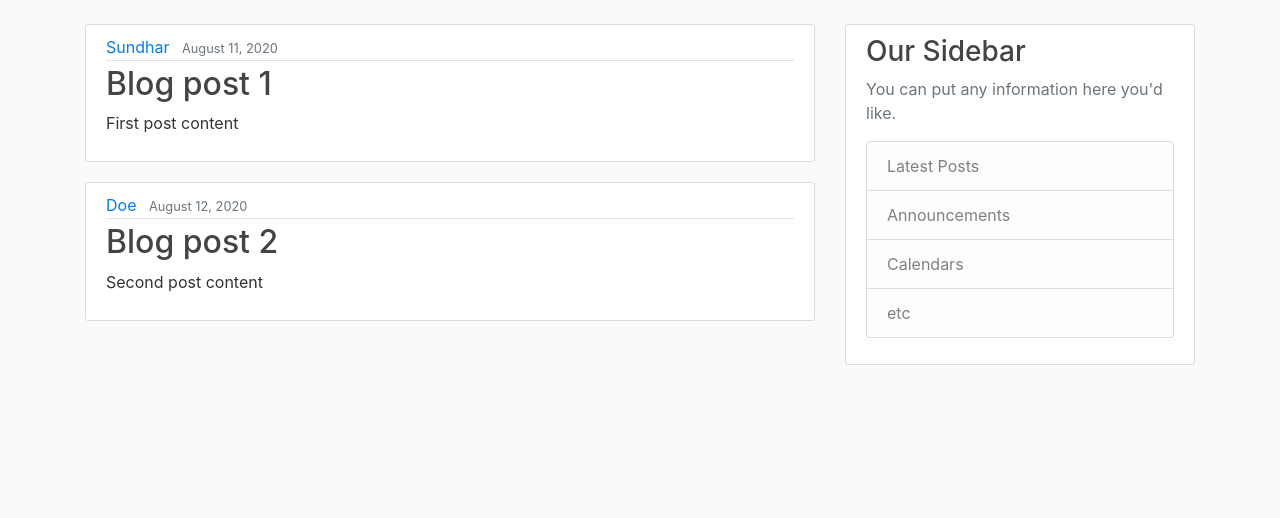
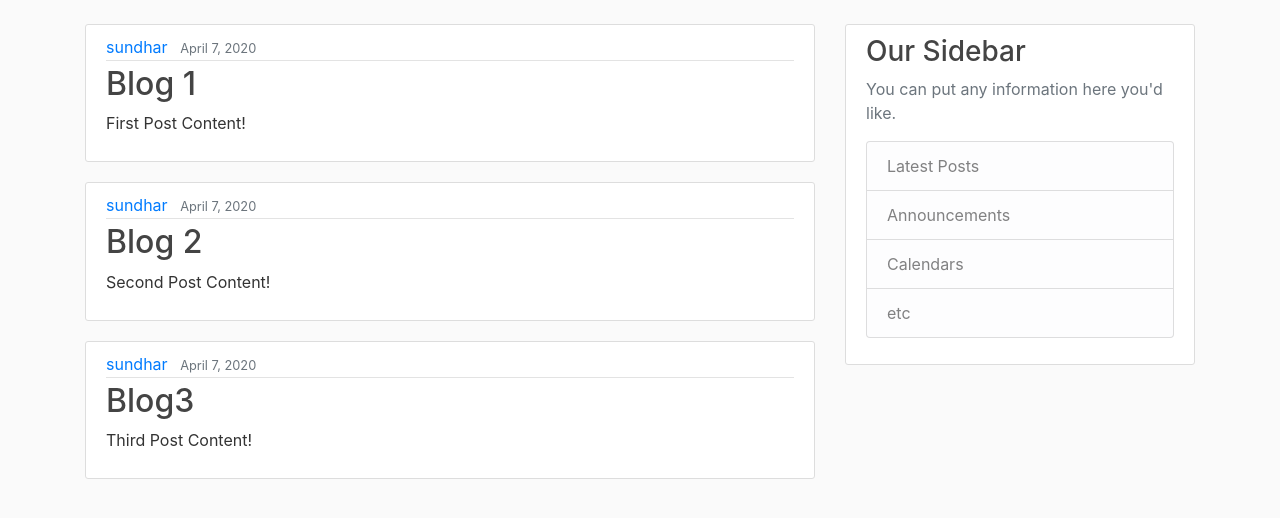
Before and after one commit to sundhar-velmurugan/django-webapp, a Django app: page / in a window 1280 px wide. Shown: the part 56-574 px from the top of the page. Run offline with Django 3.2, Linux system fonts and the light colour scheme; data comes from the database, SQL or seed files in the repository; some libraries are stand-ins or nearby versions.

Commit message:
viewing posts from the database

```diff
--- a/django_project/blog/templates/blog/home.html
+++ b/django_project/blog/templates/blog/home.html
@@ -5,7 +5,7 @@
       <div class="media-body">
         <div class="article-metadata">
           <a class="mr-2" href="#">{{ post.author }}</a>
-          <small class="text-muted">{{ post.date_posted }}</small>
+          <small class="text-muted">{{ post.date_posted|date:"F j, Y" }}</small>
         </div>
         <h2><a class="article-title" href="#">{{ post.title }}</a></h2>
         <p class="article-content">{{ post.content }}</p>
--- a/django_project/blog/views.py
+++ b/django_project/blog/views.py
@@ -1,23 +1,9 @@
 from django.shortcuts import render
-
-posts = [
-  {
-    'author': 'Sundhar',
-    'title': 'Blog post 1',
-    'content': 'First post content',
-    'date_posted': 'August 11, 2020'
-  },
-  {
-    'author': 'Doe',
-    'title': 'Blog post 2',
-    'content': 'Second post content',
-    'date_posted': 'August 12, 2020'
-  }
-]
+from .models import Post
 
 def home(request):
   context = {
-    'posts': posts
+    'posts': Post.objects.all()
   }
 
   return render(request, 'blog/home.html', context)
```
